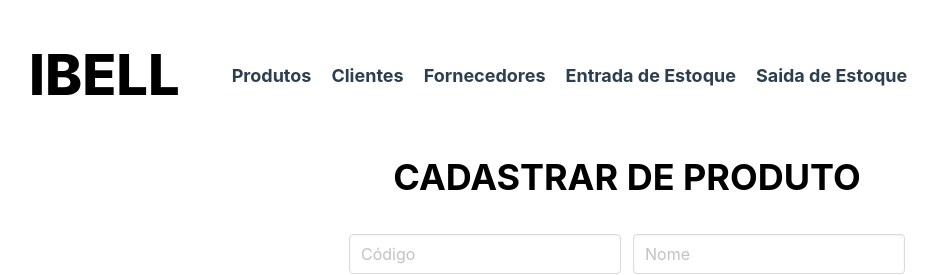
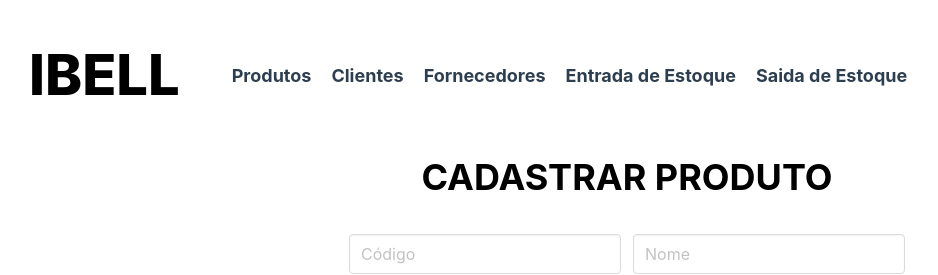
Before and after one commit to renanmontanopaz/ibell-embalagens-client, a Vue app: page /register-product in a window 1280 px wide. Shown: the top 275 px of the page, without its empty margins (13-951 px from the left). Built offline with nearby package versions, Linux system fonts and the light colour scheme; no server answers.

Commit message:
ajuste no nome do cadastrar produto

```diff
--- a/src/views/product/RegisterProductView.vue
+++ b/src/views/product/RegisterProductView.vue
@@ -1,6 +1,6 @@
 <template>
     <div class="columnsCadastrar">
-        <h1>CADASTRAR DE PRODUTO</h1>
+        <h1>CADASTRAR PRODUTO</h1>
       <div class="columns" v-if="notificacao.ativo">
         <div class="column is-12">
           <div :class="notificacao.classe">
```
